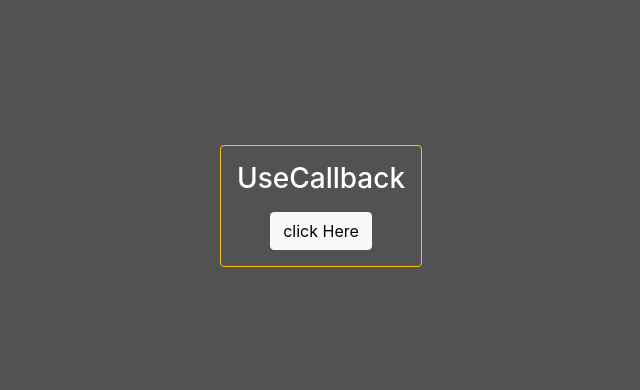
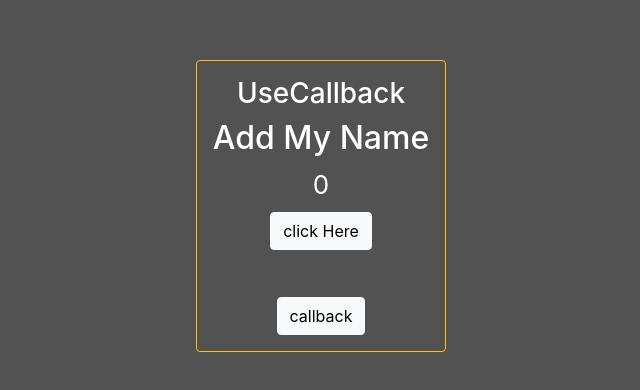
Before and after one commit to kiranrathor30697/react-hooks-office-, a React (Create React App) app: page / in a window 1280 px wide. Shown: the part 194-584 px from the top of the page, without its empty margins (319-959 px from the left). Built offline with nearby package versions, Linux system fonts and the light colour scheme.

Commit message:
callback hook

```diff
--- /dev/null
+++ b/src/useCallbackHook/MyName.js
@@ -0,0 +1,14 @@
+import { memo } from "react";
+
+const MyName = ({ name,addName }) => {
+  console.log("child render");
+  return (
+    <>
+      <h2>Add My Name</h2>
+
+      {/* <button >Add Name</button> */}
+    </>
+  );
+};
+
+export default memo(MyName);
--- a/src/useCallbackHook/UseCallBack.js
+++ b/src/useCallbackHook/UseCallBack.js
@@ -1,15 +1,40 @@
-import React from 'react'
+import React, { useCallback, useState } from 'react'
 import '.././App.css'
+import MyName from './MyName';
 export default function UseCallBack() {
+    const [count,setCount] = useState(0);
+    const [name,setName] = useState({
+        name:'',
+        surname:''
+    });
+
+    const clicked = useCallback(
+      () => {
+        console.log("addName");
+        setName({
+            name:'Kiran',
+            surname:'Rathor'
+        })
+      },
+      [name],
+    );
+
     const clickHere = () => {
-
+        setCount((preValue)=>preValue+1);
     }
 
   return (
     <div className='App-header App'>
         <div className='border border-warning rounded p-3'>
-            <h3>UseCallback</h3>
-            <button className='btn btn-light sm mt-2' onClick={()=>{clickHere()}}>click Here</button>
+
+            <h3 >UseCallback</h3>
+            <MyName name={name} />
+
+            {count}<br />
+            <button className='btn btn-light sm mt-2' onClick={()=>{clickHere()}}>click Here</button><br />
+
+            {name.name}{' '}{name.surname}<br />
+            <button className='btn btn-light sm mt-2' onClick={()=>{clicked()}}>callback</button>
         </div>
     </div>
   )
--- a/src/useMemoHook/UseMemo.js
+++ b/src/useMemoHook/UseMemo.js
@@ -3,15 +3,14 @@ import '.././App.css'
 
 export default function UseMemo() {
     const [no,setNo] = useState(0)
+    const incre = useMemo(()=>myNoFunc(no),[no]);
+
     let myNoFunc = (num)=> {
         for (let index = 0; index < 100; index++) {
             num += 1;
         }
         return num;
     }
-    const incre = useMemo(()=>myNoFunc(no),[no]);
-
-
 
     let clickHere = () =>{
         setNo(no+1)
```
